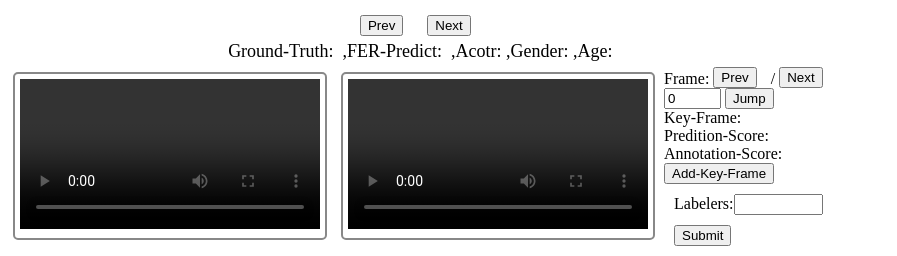
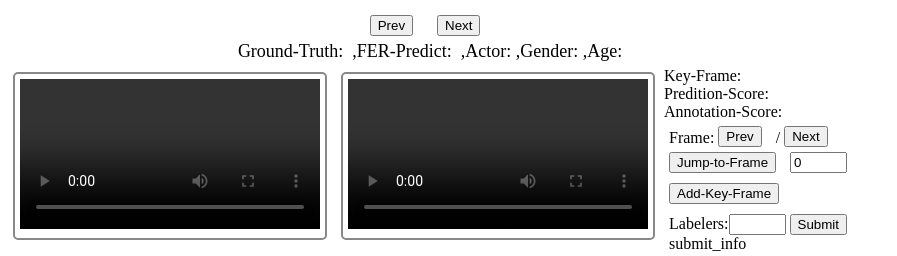
Before and after one commit to huochaitiantang/Artificial-Evaluation-Website, a Flask app: page /1 in a window 1280 px wide. Shown: the top 256 px of the page, without its empty margins (0-897 px from the left). Run offline with Flask 2, Linux system fonts and the light colour scheme; data that the repository does not hold is empty; parts of the project's set-up code (start-up, migrations or seed data) failed here and were passed over; some libraries are stand-ins or nearby versions.

Commit message:
adjust layer

```diff
--- a/main.py
+++ b/main.py
@@ -197,7 +197,7 @@ def do_msg_init(sample_id):
     sample_id = max(min(sample_cnt, sample_id), 1)
     smp = samples[sample_id - 1]
     info = {}
-    info['display_h'] = 256
+    info['display_w'] = 425
     info['emotion'] = emotion_names[smp['class']] # emotion
     info['predict'] = emotion_names[smp['class']]
     info['emotion_cls'] = smp['class'] # emotion
--- a/static/js/sample.js
+++ b/static/js/sample.js
@@ -24,7 +24,7 @@ $(document).ready(function(){
                 ans = JSON.parse(res)
                 console.log(ans)
 
-                var display_h = ans['display_h']
+                var display_w = ans['display_w']
                 var emotion = ans['emotion']
                 var predict = ans['predict']
 
@@ -52,9 +52,9 @@ $(document).ready(function(){
                 $('#gender').html(gender)
                 $('#frame_cnt').html(frame_cnt)
 
-                $('#clip').css('height', display_h)
+                $('#clip').attr('width', display_w)
                 $('#clip').attr('src', clip_path)
-                $('#clip0').css('height', display_h)
+                $('#clip0').attr('width', display_w)
                 $('#clip0').attr('src', clip_path)
                 //draw_canvas(frame_cnt, scores, orders)
 
@@ -278,7 +278,7 @@ $(document).ready(function(){
 
     function draw_canvas(frame_id, frame_cnt, keys, inter_scores, scores){
         var canvas = document.getElementById('canvas')
-        var W = 600
+        var W = 750
         var H = 200
         var border = 45
 
@@ -403,7 +403,7 @@ $(document).ready(function(){
         base_y = canvas.height - 15
         ctx.strokeStyle = "#00FFFF"
         ctx.fillStyle="#00FFFF"
-        x0 = 150
+        x0 = 200
         points = new Array(new Array(x0, base_y), new Array(x0 + 30, base_y))
         draw_curve(ctx, points, true)
         ctx.fillStyle="#000000"
@@ -411,7 +411,7 @@ $(document).ready(function(){
 
         ctx.strokeStyle = "#FF0000"
         ctx.fillStyle="#FF0000"
-        x0 = 270
+        x0 = 320
         points = new Array(new Array(x0, base_y), new Array(x0 + 30, base_y))
         draw_curve(ctx, points, true)
         ctx.fillStyle="#000000"
@@ -419,7 +419,7 @@ $(document).ready(function(){
 
         ctx.strokeStyle = "#0000FF"
         ctx.fillStyle="#0000FF"
-        x0 = 390
+        x0 = 440
         points = new Array(new Array(x0, base_y), new Array(x0 + 30, base_y))
         draw_curve(ctx, points, true)
         ctx.fillStyle="#000000"
--- a/templates/sample.html
+++ b/templates/sample.html
@@ -25,7 +25,7 @@
                     -->
                     Ground-Truth: <a id='emotion' style="text-align:center;font-size:18px;color:red;display:inline-block;vertical-align:bottom;" target="_blank"></a>
                     ,FER-Predict: <a id='predict' style="text-align:center;font-size:18px;color:red;display:inline-block;vertical-align:bottom;" target="_blank"></a>
-                    ,Acotr: <span id = 'actor', style="font-size:18px;color:blue;"></span>
+                    ,Actor: <span id = 'actor', style="font-size:18px;color:blue;"></span>
                     ,Gender: <span id = 'gender', style="font-size:18px;color:blue;"></span>
                     ,Age: <span id = 'age', style="font-size:18px;color:blue;"></span>
                 </div>
@@ -34,26 +34,29 @@
                     <div style='padding:5px;border:2px solid #888888; border-radius: 5px; margin: 5px;display:inline-block;'><video id='clip0' controls='controls'></div>
                     <div style='padding:5px;border:2px solid #888888; border-radius: 5px; margin: 5px;display:inline-block;'><video id='clip' controls='controls'></div>
                     <div style='display:inline-block;vertical-align:top;text-align:left;'>
-                        <div>
+                        Key-Frame: <span id='is_key_frame' style='color:blue;'></span><br>
+                        Predition-Score: <span id='predict_score' style='color:blue;'></span><br>
+                        Annotation-Score: <span id='intensity_score' style='color:blue;'></span><br>
+
+                        <div style='margin:5px;'>
                             Frame: <button id='prev_frame' style='display:inline-block;vertical-align:bottom;margin-right:10px;'>Prev</button>
 
-                            <span id='frame_id'> </span>/<span id='frame_cnt'></span>
+                            <span id='frame_id' style='color:red;'> </span>/<span id='frame_cnt'></span>
                             <button id='next_frame' style='display:inline-block;vertical-align:bottom;margin-right:10px;'>Next</button>
                         </div>
 
-                        <div>
+                        <div style='margin:5px;'>
+                            <button id='jump_frame' style='display:inline-block;vertical-align:bottom;margin-right:10px;'>Jump-to-Frame</button>
                             <input type='text' id='jump_id' value='0' size='4' maxlength='4'/>
-                            <button id='jump_frame' style='display:inline-block;vertical-align:bottom;margin-right:10px;'>Jump</button>
                         </div>
 
-                        Key-Frame: <span id='is_key_frame' style='color:blue;'></span><br>
-                        Predition-Score: <span id='predict_score' style='color:blue;'></span><br>
-                        Annotation-Score: <span id='intensity_score' style='color:blue;'></span><br>
-                        <button id='add_key_frame'>Add-Key-Frame</button>
+                        <button id='add_key_frame' style='margin:5px;'>Add-Key-Frame</button>
 
-                        <div id='submit_info'></div>
-	                    <div style='margin:10px;'>Labelers:<input id="info_input" type="text" size="8" value={{usr_name}}></div>
-                        <div style='margin:10px;'><button id="submit_button">Submit</button></div>
+	                    <div style='margin:5px;'>
+                            Labelers:<input id="info_input" type="text" size="4" value={{usr_name}}>
+                            <button id="submit_button">Submit</button>
+                            <div id='submit_info'>submit_info</div>
+                        </div>
 
                     </div>
 
```
